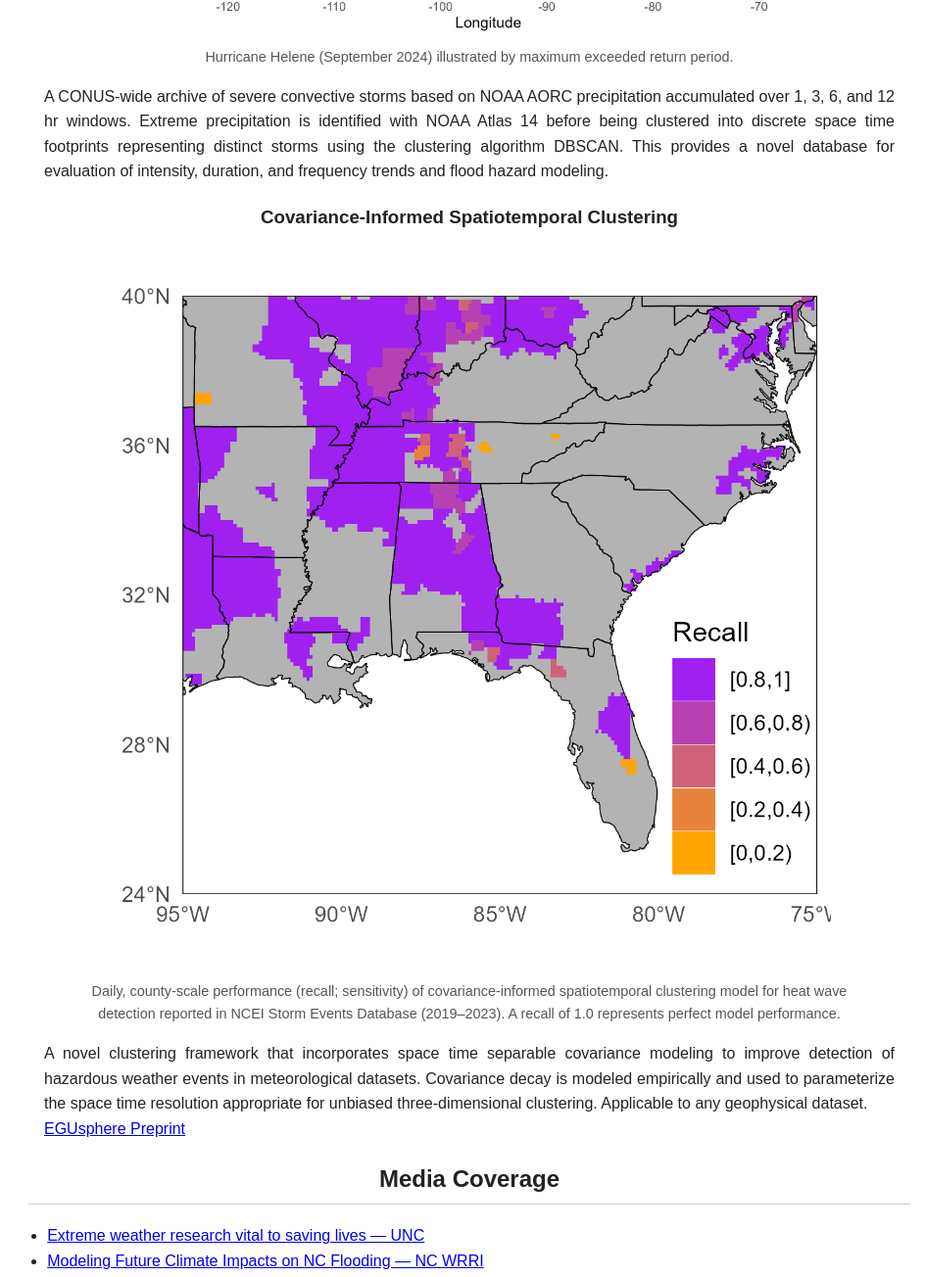
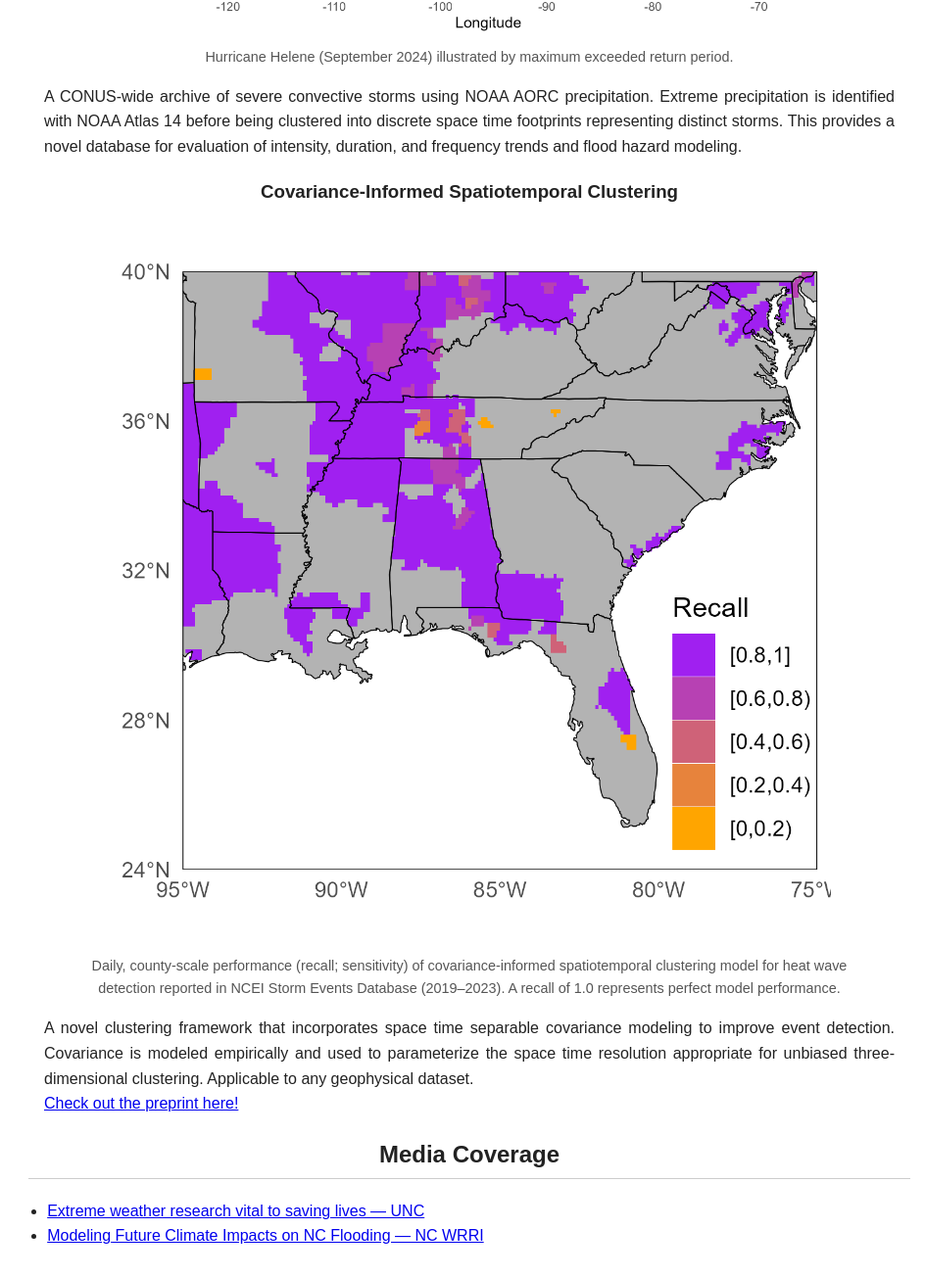
Before and after one commit to hquintal16/hquintal16.github.io, a plain HTML site: page index.html in a window 1280 px wide. Shown: the part 973-2277 px from the top of the page at 98% size, without its empty margins (161-1105 px from the left). Drawn offline with Linux system fonts and the light colour scheme; files that its build step writes are made by us from their sources.

Commit message:
update homepage text

```diff
--- a/index.html
+++ b/index.html
@@ -94,7 +94,7 @@
         <figcaption>Hurricane Helene (September 2024) illustrated by maximum exceeded return period.</figcaption>
       </figure>
       <p class="project-summary">
-        A CONUS-wide archive of severe convective storms based on NOAA AORC precipitation accumulated over 1, 3, 6, and 12 hr windows. Extreme precipitation is identified with NOAA Atlas 14 before being clustered into discrete space time footprints representing distinct storms using the clustering algorithm DBSCAN. This provides a novel database for evaluation of intensity, duration, and frequency trends and flood hazard modeling.
+        A CONUS-wide archive of severe convective storms using NOAA AORC precipitation. Extreme precipitation is identified with NOAA Atlas 14 before being clustered into discrete space time footprints representing distinct storms. This provides a novel database for evaluation of intensity, duration, and frequency trends and flood hazard modeling.
       </p>
     </section>
 
@@ -106,9 +106,9 @@
         <figcaption>Daily, county-scale performance (recall; sensitivity) of covariance-informed spatiotemporal clustering model for heat wave detection reported in NCEI Storm Events Database (2019–2023). A recall of 1.0 represents perfect model performance.</figcaption>
       </figure>
       <p class="project-summary">
-        A novel clustering framework that incorporates space time separable covariance modeling to improve detection of hazardous weather events in meteorological datasets. Covariance decay is modeled empirically and used to parameterize the space time resolution appropriate for unbiased three-dimensional clustering. Applicable to any geophysical dataset.
+        A novel clustering framework that incorporates space time separable covariance modeling to improve event detection. Covariance is modeled empirically and used to parameterize the space time resolution appropriate for unbiased three-dimensional clustering. Applicable to any geophysical dataset.
         <br />
-        <a href="https://egusphere.copernicus.org/preprints/2025/egusphere-2025-2870/" target="_blank">EGUsphere Preprint</a>
+        <a href="https://egusphere.copernicus.org/preprints/2025/egusphere-2025-2870/" target="_blank">Check out the preprint here!</a>
       </p>
     </section>
   </section>
```
